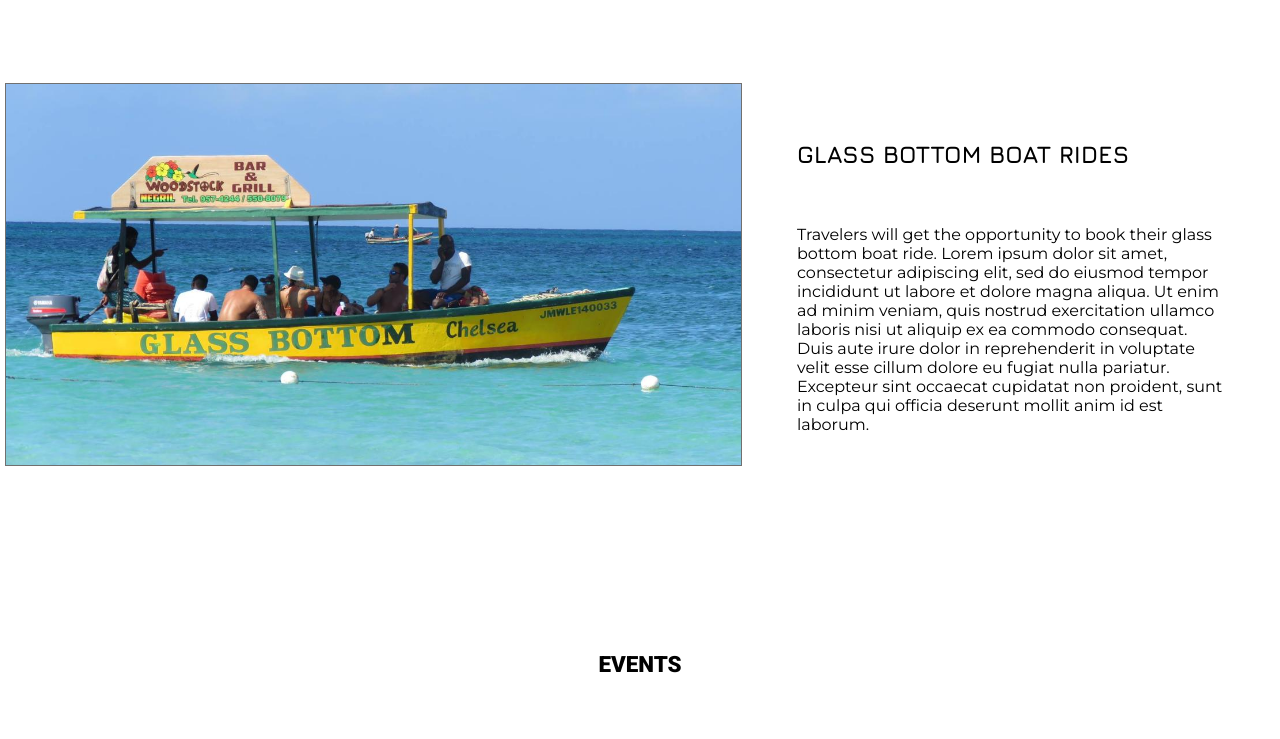
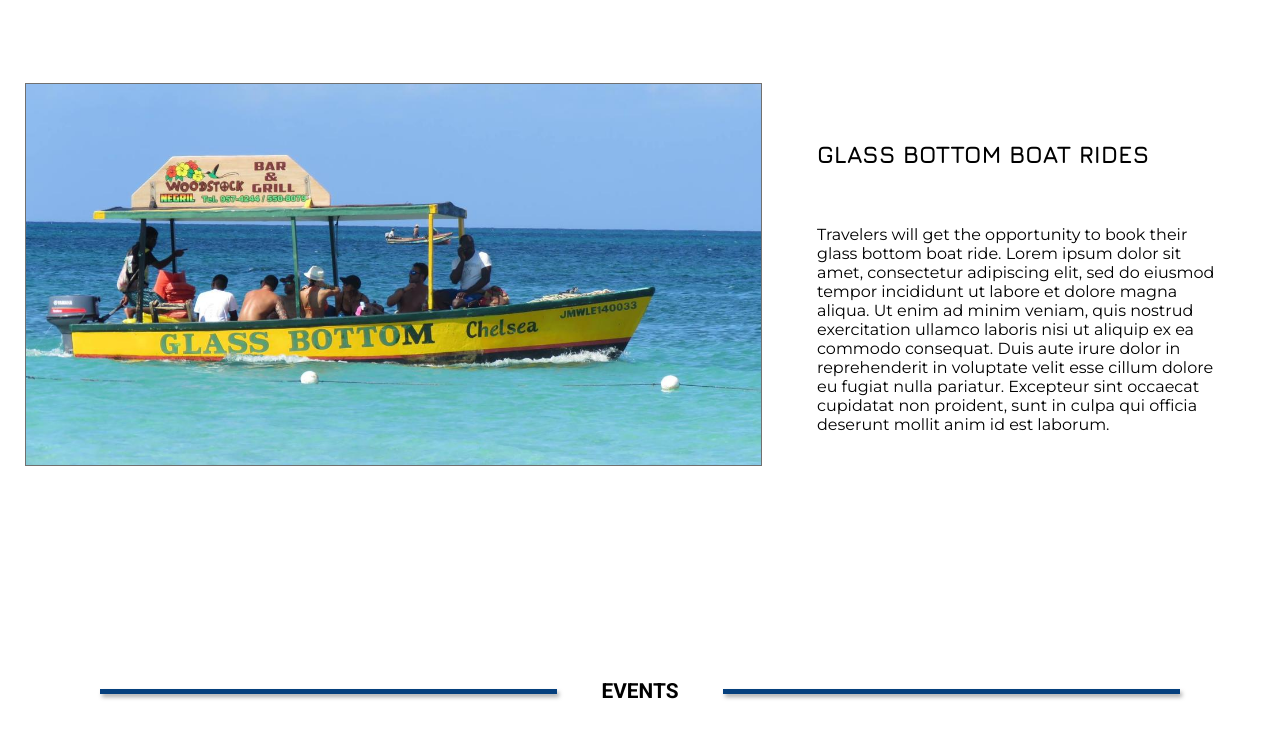
Before and after one commit to davidvillaron/Negril-Sun-Adventures, a plain HTML site: page index.html in a window 1280 px wide. Shown: the part 802-1541 px from the top of the page. Drawn offline with nearby package versions, Linux system fonts and the light colour scheme.

Commit message:
Added Vector lines to event section. Margins & width adj.

```diff
--- a/css/style.css
+++ b/css/style.css
@@ -13,6 +13,7 @@
   background-image: url(/img/hero_image.png);
   background-repeat: no-repeat;
   height: 100vh;
+  width: auto;
   background-position: right;
   background-size: cover;
 }
@@ -67,7 +68,7 @@ ul li a{
 
 }
 #glass-bottom {
-  margin-left: 5px;
+  margin-left: 25px;
   flex-shrink: 1;
   flex: 0 1 200px;
   width: 100%;
@@ -96,11 +97,34 @@ ul li a{
 .card-grid-sec {
   margin-top: 185px;
 }
+.events-container {
+  display: flex;
+  flex-direction: row;
+  align-items: center;
+  height: 10vh;
+  margin-bottom: 5%;
+}
+.ev-left {
+  width: 50%;
+  border-bottom: #05407E solid 5px;
+  margin-left: 100px;
+  margin-right:45px;
+  align-self: center;
+  box-shadow: 2px 3px 4px #aaaaaa;
+}
+.ev-right {
+  width: 50%;
+  border-bottom: #05407E solid 5px;
+  margin-right: 100px;
+  margin-left: 45px;
+  align-self: center;
+  box-shadow: 2px 3px 4px #aaaaaa;
+}
 .events-tag {
   text-align: center;
   font-family: 'Roboto', sans-serif;
-  font-size: 1.4em;
-  font-weight: 800;
+  font-size: 1.3em;
+  font-weight: 600;
 }
 .card-wrappers {
 
@@ -138,7 +162,7 @@ ul li a{
 /* footer section */
 .footer-banner{
   background-color: #255C08;
-  height: 350px;
+  height: 100%;
   display: flex;
   justify-content: space-evenly;
   align-items: center;
@@ -166,7 +190,12 @@ ul li a{
   height: 20px;
   padding-right: 5px;
 }
-
+.jamaica-contact-bx {
+  margin: 10% 0;
+}
+.us-contact-bx {
+  margin-bottom: 20px;
+}
 
 
 @media only screen and (max-width: 750px) {
@@ -214,7 +243,8 @@ ul li a{
   .footer-banner {
     flex-wrap: wrap;
     padding: 50px;
-    height: 80vh;
+    height: 100vh;
+    width: auto;
   }
   .contact-wrapper {
     padding-top: 100px;
@@ -222,4 +252,16 @@ ul li a{
   .grid-images {
     margin: 0 22px;
   }
+
 }
+@media only screen and (max-width: 450px) {
+  .ev-left, .ev-right {
+    visibility: hidden;
+  }
+}
+
+@media only screen and (max-width: 609px) {
+  .jamaica-contact-bx {
+    padding-bottom: 75px;
+  }
+}
--- a/index.html
+++ b/index.html
@@ -41,13 +41,18 @@
 
   <!-- grid 3 card events descr -->
   <section class="card-grid-sec">
+    <div class="events-container">
+      <div class="ev-left"></div>
       <h1 class="events-tag">EVENTS</h1>
+      <div class="ev-right"></div>
+    </div>
+
     <div class="card-wrappers">
       <div class="card-img snorkeling">
         <img class="grid-images" id="snorkeling-img" src="./img/snorkeling.png" alt="snorkeling">
         <h2>CRYSTAL CLEAR SNORKELING</h2>
         <h3>$35 pp. Includes Water</h3>
-        <p>We will provide Snorkeling gears on the adventure. You will get the opportunity to snorke in the best Coral Reef in Negril.
+        <p>We will provide Snorkeling gear on the adventure. You will get the opportunity to snorke in the best Coral Reef in Negril.
           Lorem ipsum dolor sit amet, consectetur adipiscing elit, sed do eiusmod tempor incididunt ut labore et dolore magna aliqua. Ut enim ad minim veniam, quis nostrud exercitation ullamco laboris nisi ut aliquip ex ea commodo consequat. Duis aute irure dolor in reprehenderit in voluptate velit esse cillum dolore eu fugiat nulla pariatur. Excepteur sint occaecat cupidatat non proident, sunt in culpa qui officia deserunt mollit anim id est laborum.
           </p>
       </div>
@@ -73,14 +78,20 @@
     <div class="footer-banner">
       <img class="footer-logo" src="./img/logo_white.svg" alt="Negril_Sunset_logo">
       <div class="contact-wrapper">
+        <div class="jamaica-contact-bx">
           <h4>Contact:</h4>
           <p>Bird Jamaica</p>
           <p> <span><img src="./img/phone-icon.svg" alt="phone-icon" class="phone-icon"></span>  876-287-0526  /  876-995-4066</p>
           <p><span> <img src="./img/email-icon.svg" alt="email-icon" class="email-icon"></span>  big20bird@gmail.com</p>
+        </div>
+
+        <div class="us-contact-bx">
           <p>US Contact:</p>
           <p>Ty Smith</p>
           <p> <span><img src="./img/phone-icon.svg" alt="phone-icon" class="phone-icon"></span> (901)870-7447</p>
           <p><span> <img src="./img/email-icon.svg" alt="email-icon" class="email-icon"></span> ts32749@yahoo.com</p>
+        </div>
+
       </div>
     </div>
 
```
Lines whose indentation alone changed are shown as unchanged.
